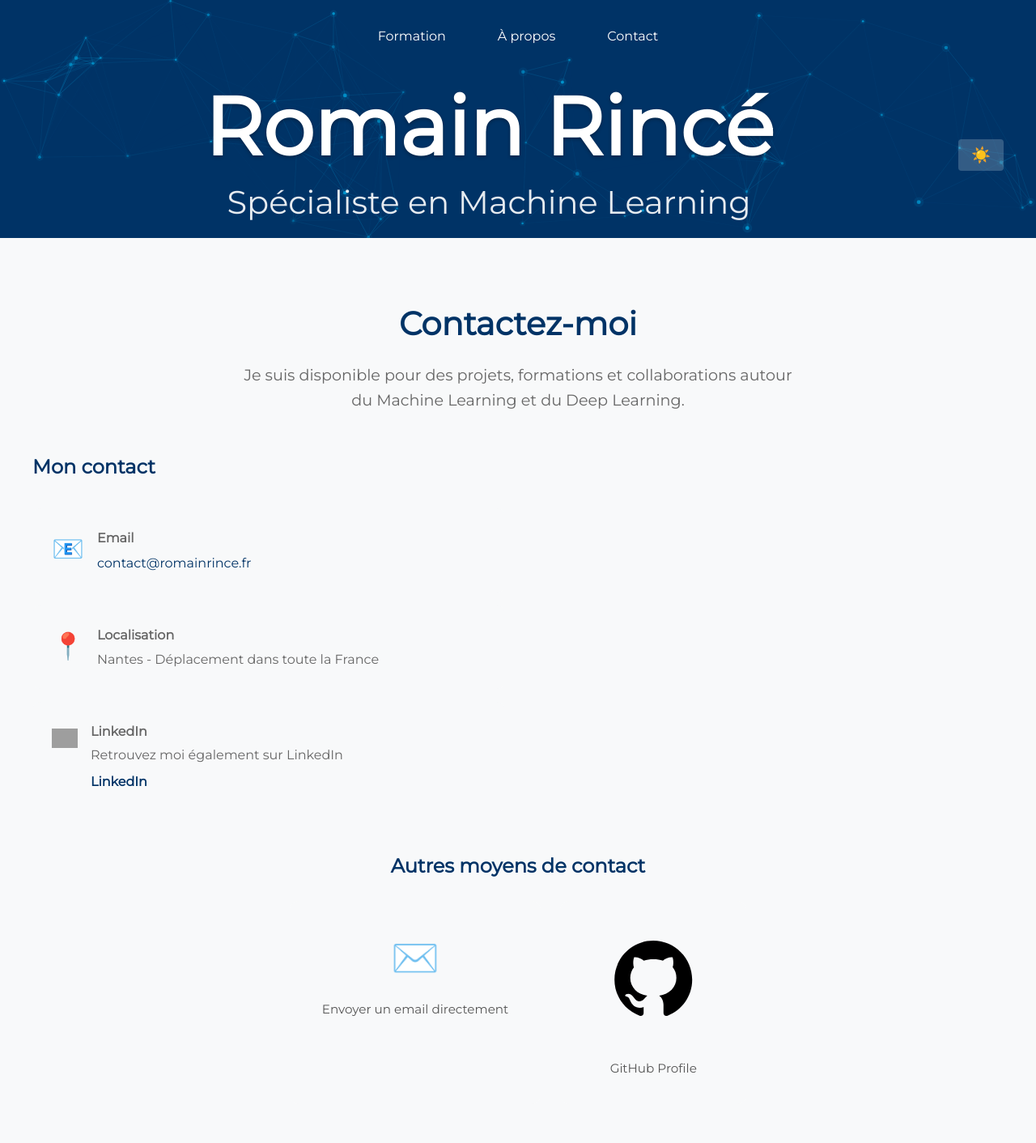
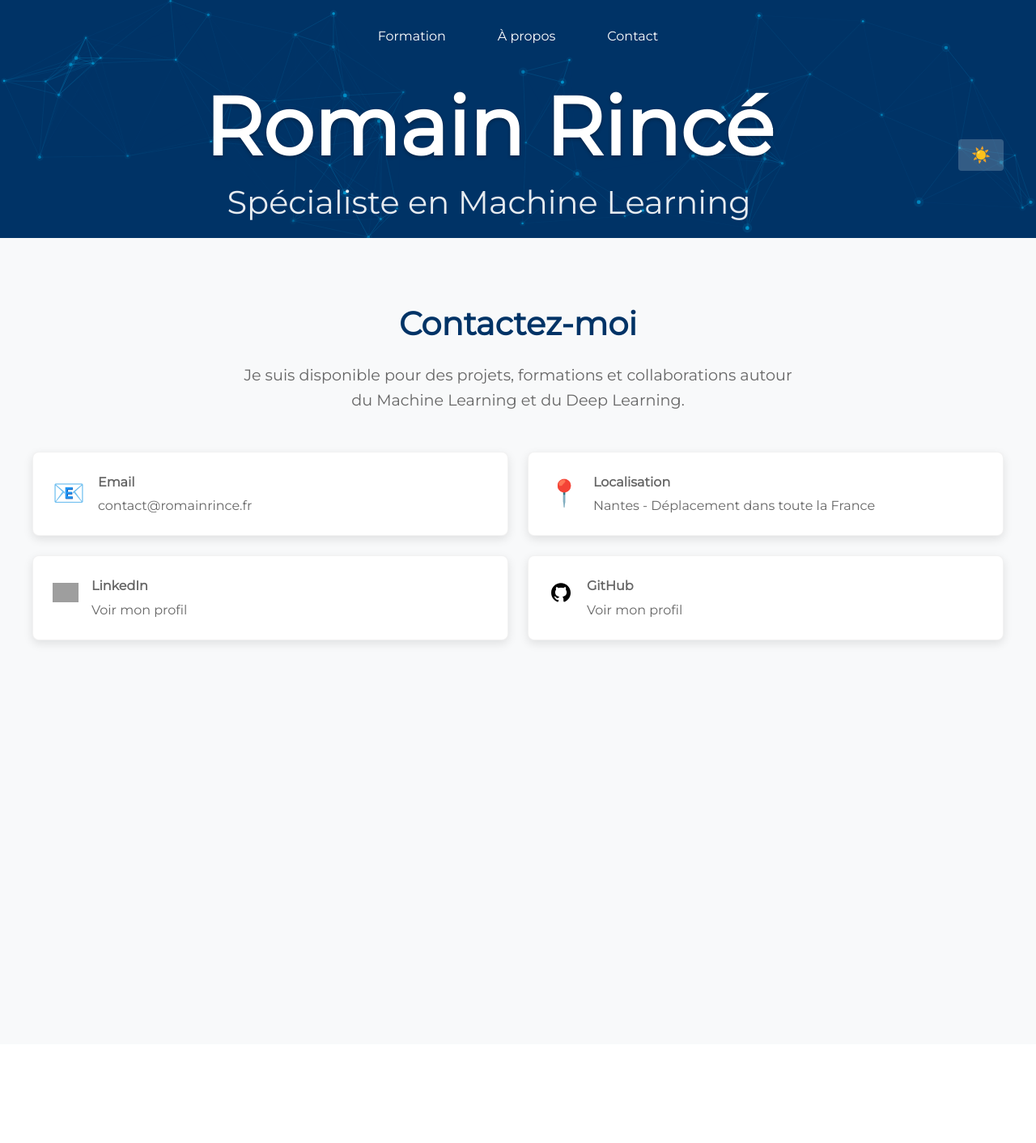
Before and after one commit to NyxAether/nyxaether.github.io, a Jekyll site: the page built from contact.html, in a window 1280 px wide. Shown: the whole page at 81% size. Built offline with Jekyll 4.4.1, drawn with Linux system fonts in a browser that asks for light colours; after the commit the page ends 1290 px from its top, so only the background shows below that; grey boxes are pictures that could not be loaded.

Commit message:
modification contact

```diff
--- a/_sass/contact-styles.scss
+++ b/_sass/contact-styles.scss
@@ -102,8 +102,8 @@
 
 .contact-grid {
   display: grid;
-  grid-template-columns: 1fr 1fr;
-  gap: 2rem;
+  grid-template-columns: repeat(2, 1fr);
+  gap: 1.5rem;
   margin-bottom: 3rem;
 
   @media (max-width: 768px) {
@@ -234,13 +234,36 @@
   align-items: flex-start;
   gap: 1rem;
   padding: 1.5rem;
-  background-color: #f8f9fa;
-  border-radius: 10px;
+  background-color: #fff;
+  border-radius: $card-border-radius;
+  box-shadow: $card-shadow;
+  border: 1px solid rgba(0, 0, 0, 0.05);
+  text-decoration: none;
+  color: inherit;
   transition: transform 0.3s ease, box-shadow 0.3s ease;
+  position: relative;
+  overflow: hidden;
+
+  &::before {
+    content: '';
+    position: absolute;
+    top: 0;
+    left: 0;
+    width: 100%;
+    height: 4px;
+    background: linear-gradient(to right, $secondary-color, $accent-color);
+    transform: scaleX(0);
+    transform-origin: left;
+    transition: transform 0.3s ease;
+  }
 
   &:hover {
-    transform: translateY(-3px);
-    box-shadow: 0 6px 12px rgba(0, 0, 0, 0.15);
+    transform: translateY(-5px);
+    box-shadow: $box-shadow-hover;
+  }
+
+  &:hover::before {
+    transform: scaleX(1);
   }
 
   body.dark-theme & {
--- a/about.html
+++ b/about.html
@@ -10,7 +10,7 @@ layout: default
 <section id="about">
     <div class="expertise">
         <h2>Expertise</h2>
-        <p>Je suis spécialiste indépendant en Machine Learning. Je fournis des conseils, POCs et workshops dans le
+        <p>Docteur en Machine Learning. Je fournis des conseils, POCs et workshops dans le
             domaine
             du Machine Learning et Deep Learning.
         </p>
--- a/contact.html
+++ b/contact.html
@@ -13,19 +13,17 @@ title: Contact
 
         <div class="contact-grid">
 
-            <!-- Informations de contact -->
-            <div class="contact-info">
-                <h2>Mon contact</h2>
-
-                <div class="contact-card">
+            <!-- Email -->
+            <a href="mailto:contact@romainrince.fr" class="contact-card">
                 <div class="contact-icon">📧</div>
                 <div class="contact-content">
                     <h3>Email</h3>
-                        <a href="mailto:contact@romainrince.fr">contact@romainrince.fr</a>
+                    <p>contact@romainrince.fr</p>
                 </div>
-                </div>
+            </a>
 
-                <div class="contact-card">
+            <!-- Localisation -->
+            <div class="contact-card" aria-label="Localisation">
                 <div class="contact-icon">📍</div>
                 <div class="contact-content">
                     <h3>Localisation</h3>
@@ -33,30 +31,23 @@ title: Contact
                 </div>
             </div>
 
-                <div class="contact-card">
-                    <div class="contact-icon"><img src="/assets/images/linkedin-logo.svg" alt="LinkedIn"></img></div>
+            <!-- LinkedIn -->
+            <a href="https://www.linkedin.com/in/rrince/" target="_blank" rel="noopener noreferrer" class="contact-card">
+                <div class="contact-icon"><img src="/assets/images/linkedin-logo.svg" alt="LinkedIn"></div>
                 <div class="contact-content">
                     <h3>LinkedIn</h3>
-                        <p>Retrouvez moi également sur LinkedIn</p>
-                        <a href="https://www.linkedin.com/in/rrince/" target="_blank" class="contact-link">LinkedIn</a>
+                    <p>Voir mon profil</p>
                 </div>
+            </a>
+
+            <!-- GitHub -->
+            <a href="https://github.com/nyxaether" target="_blank" rel="noopener noreferrer" class="contact-card">
+                <div class="contact-icon"><img src="/assets/images/github-logo.svg" alt="GitHub"></div>
+                <div class="contact-content">
+                    <h3>GitHub</h3>
+                    <p>Voir mon profil</p>
                 </div>
-            </div>
-        </div>
-
-        <!-- Alternative contact methods -->
-        <div class="contact-alt-methods">
-            <h2>Autres moyens de contact</h2>
-            <div class="methods-grid">
-                <a href="mailto:contact@romainrince.fr" class="method-card">
-                    <div class="method-icon">✉️</div>
-                    <span>Envoyer un email directement</span>
-                </a>
-                <a href="https://github.com/nyxaether" target="_blank" class="method-card">
-                    <div class="method-icon"><img src="/assets/images/github-logo.svg" alt="Github"></img></div>
-                    <span>GitHub Profile</span>
             </a>
         </div>
     </div>
-    </div>
 </section>
```
Also changed, not shown: _includes/header.html (line endings or trailing spaces). Lines whose indentation alone changed are shown as unchanged.
